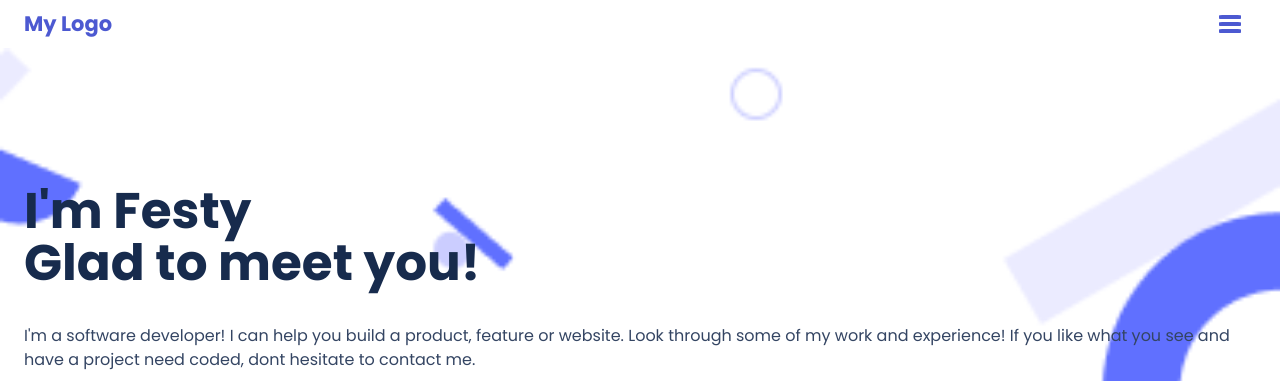
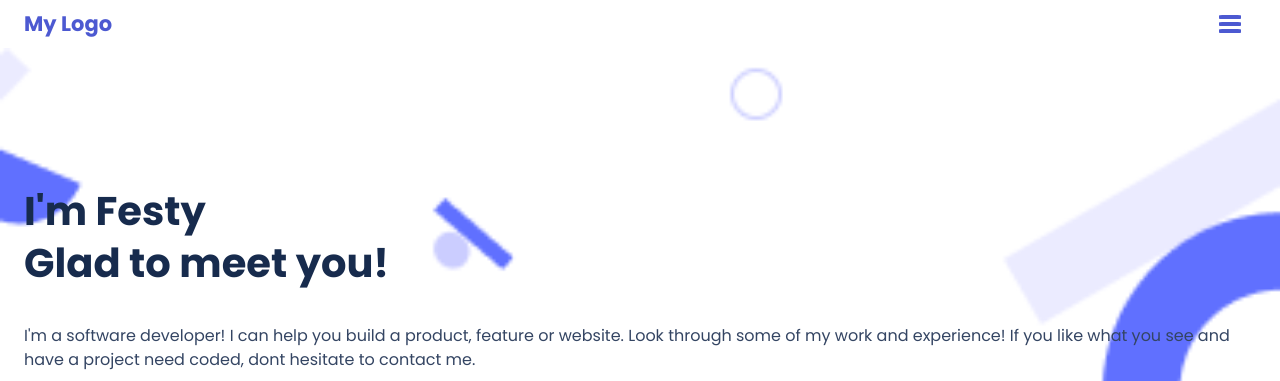
Before and after one commit to Festy1/MY-PORTFOLIO, a website: page index.html in a window 1280 px wide. Shown: the top 381 px of the page. Drawn offline with Linux system fonts and the light colour scheme.

Commit message:
Add updated style.css

```diff
--- a/style.css
+++ b/style.css
@@ -39,7 +39,7 @@ body {
 
 .headline {
   padding: 114px 24px;
-  background-image: url(./images/background1.png);
+  background-image: url(./Images/background1.png);
   background-repeat: no-repeat;
   background-size: 100%;
   width: 100vw;
@@ -53,7 +53,7 @@ ul {
   height: 150px;
   font-style: normal;
   font-weight: 700;
-  font-size: 50px;
+  font-size: 40px;
   line-height: 52px;
   display: flex;
   align-items: center;
```
